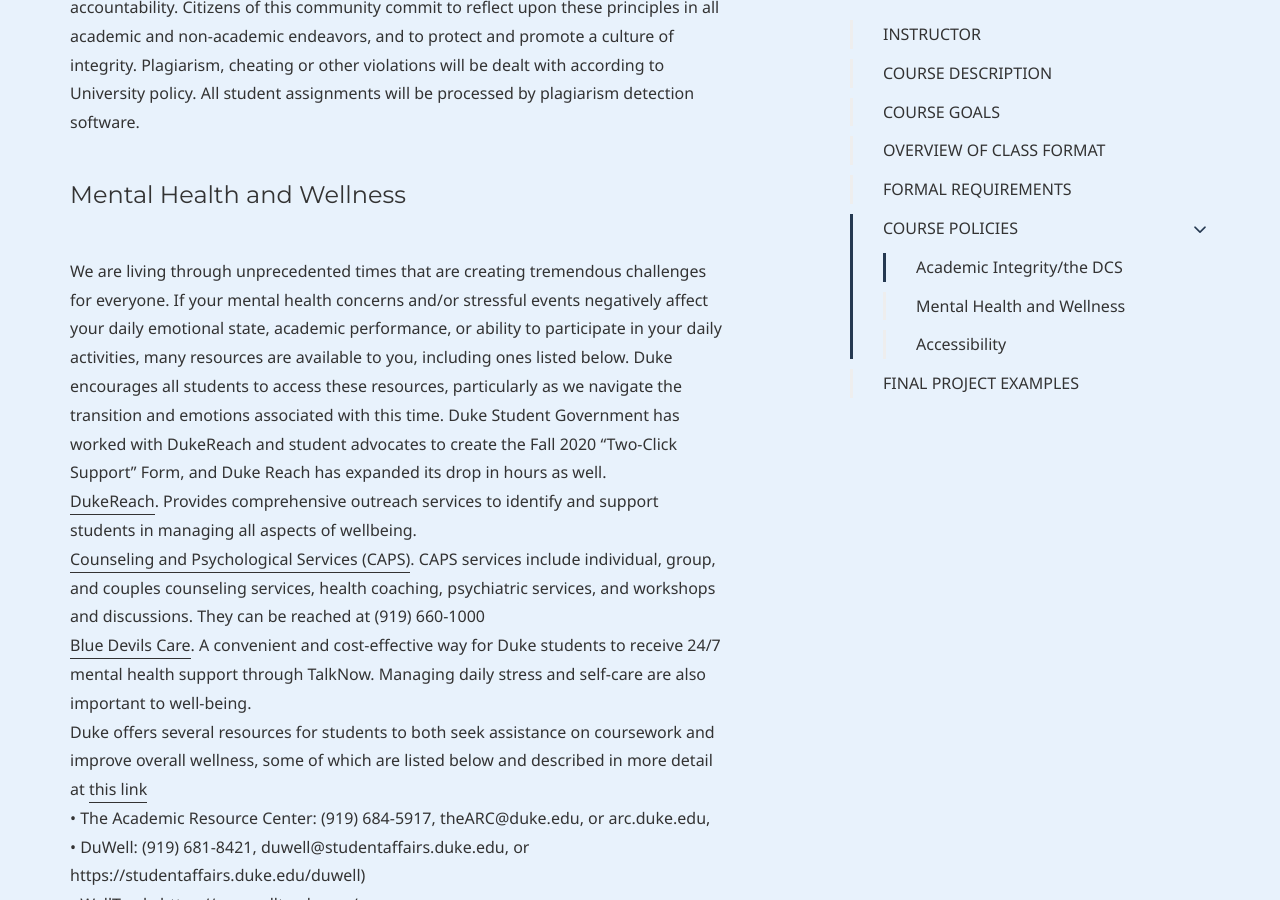
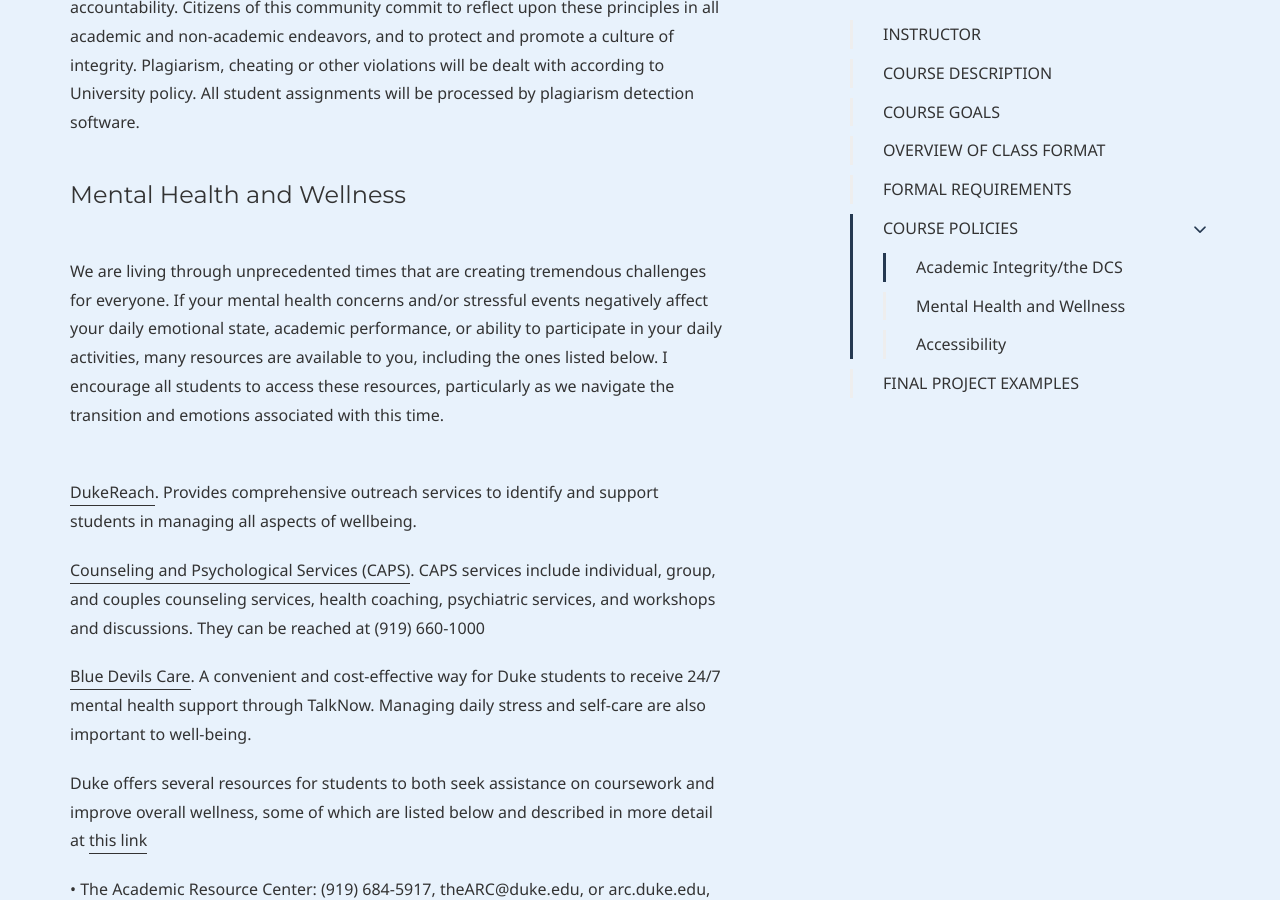
Before and after one commit to dssoc/dssoc.github.io, a Jekyll site: the page built from course.md, in a window 1280 px wide and 900 px high, scrolled down 7693 px. Built offline with Jekyll 4.4.1, drawn with Linux system fonts in a browser that asks for light colours; some web fonts are replaced.

Commit message:
updating spaces

```diff
--- a/course.md
+++ b/course.md
@@ -153,34 +153,43 @@
 
 #### Mental Health and Wellness
 <br/>
-We are living through unprecedented times that are creating tremendous challenges for everyone. If your mental health concerns and/or stressful events negatively affect your daily emotional state, academic performance, or ability to participate in your daily activities, many resources are available to you, including ones listed below. Duke encourages all students to access these resources, particularly as we navigate the transition and emotions associated with this time. Duke Student Government has worked with DukeReach and student advocates to create the Fall 2020 “Two-Click Support” Form, and Duke Reach has expanded its drop in hours as well.
+We are living through unprecedented times that are creating tremendous challenges for everyone. If your mental health concerns and/or stressful events negatively affect your daily emotional state, academic performance, or ability to participate in your daily activities, many resources are available to you, including the ones listed below. I encourage all students to access these resources, particularly as we navigate the transition and emotions associated with this time.
+
 <br/>
 [DukeReach](http://studentaffairs.duke.edu/dukereach). Provides comprehensive outreach services to identify and support students in managing all aspects of wellbeing.
 <br/>
+
 [Counseling and Psychological Services (CAPS)](https://studentaffairs.duke.edu/caps). CAPS services include individual,
 group, and couples counseling services, health coaching, psychiatric services, and
 workshops and discussions. They can be reached at (919) 660-1000
 <br/>
+
 [Blue Devils Care](bluedevilscare.duke.edu). A convenient and cost-effective way for Duke students to receive 24/7 mental health support through TalkNow.  Managing daily stress and self-care are also important to well-being.
 <br/>
+
 Duke offers several resources for students to both seek assistance on coursework and improve overall
 wellness, some of which are listed below and described in more detail at [this link](https://studentaffairs.duke.edu/duwell/holistic-wellness)
 <br/>
+
 • The Academic Resource Center: (919) 684-5917, theARC@duke.edu,
 or arc.duke.edu,
 • DuWell: (919) 681-8421, duwell@studentaffairs.duke.edu,
 or https://studentaffairs.duke.edu/duwell)
 • WellTrack: https://app.welltrack.com/
 <br/>
+
 #### Accessibility
 <br/>
 In addition to accessibility issues experienced during the typical academic year, I recognize that remote learning may present additional challenges. Students may be experiencing unreliable wi-fi, lack of access to quiet study spaces, varied time-zones, or additional responsibilities while studying at home. If you are experiencing these or other difficulties, please contact me to discuss possible accommodations.
+
 <br/>
 **Technology Accommodations** Students with demonstrated high financial need who may have limited access to
 computers and stable internet may request assistance in the form of loaner laptops and WIFI hotspots. For new Spring 2021 technology assistance requests, please [go here](https://duke.qualtrics.com/jfe/form/SV_cveTE8cXSCEsozX). Please note that supplies are limited. For updates, please visit [this link](https://keeplearning.duke.edu/undergraduate-students/).
 <br/>
+
 **Academic Accommodations** The Student Disability Access Office (SDAO) will continue to be available to ensure that students are able to engage with their courses and related assignments. Students should be in touch with the Student Disability Access Office to request or update accommodations under these circumstances. Zoom has the ability to provide live closed captioning. If you are not seeing this, and but would like to see this feature, please reach out to Duke OIT for assistance.
 <br/>
+
 **Accommodations for Remote Students** If you are unable to attend one of our group meetings, please contact me and we can discuss how to accommodate your needs during this very challenging time.
 <br/>
 
```
